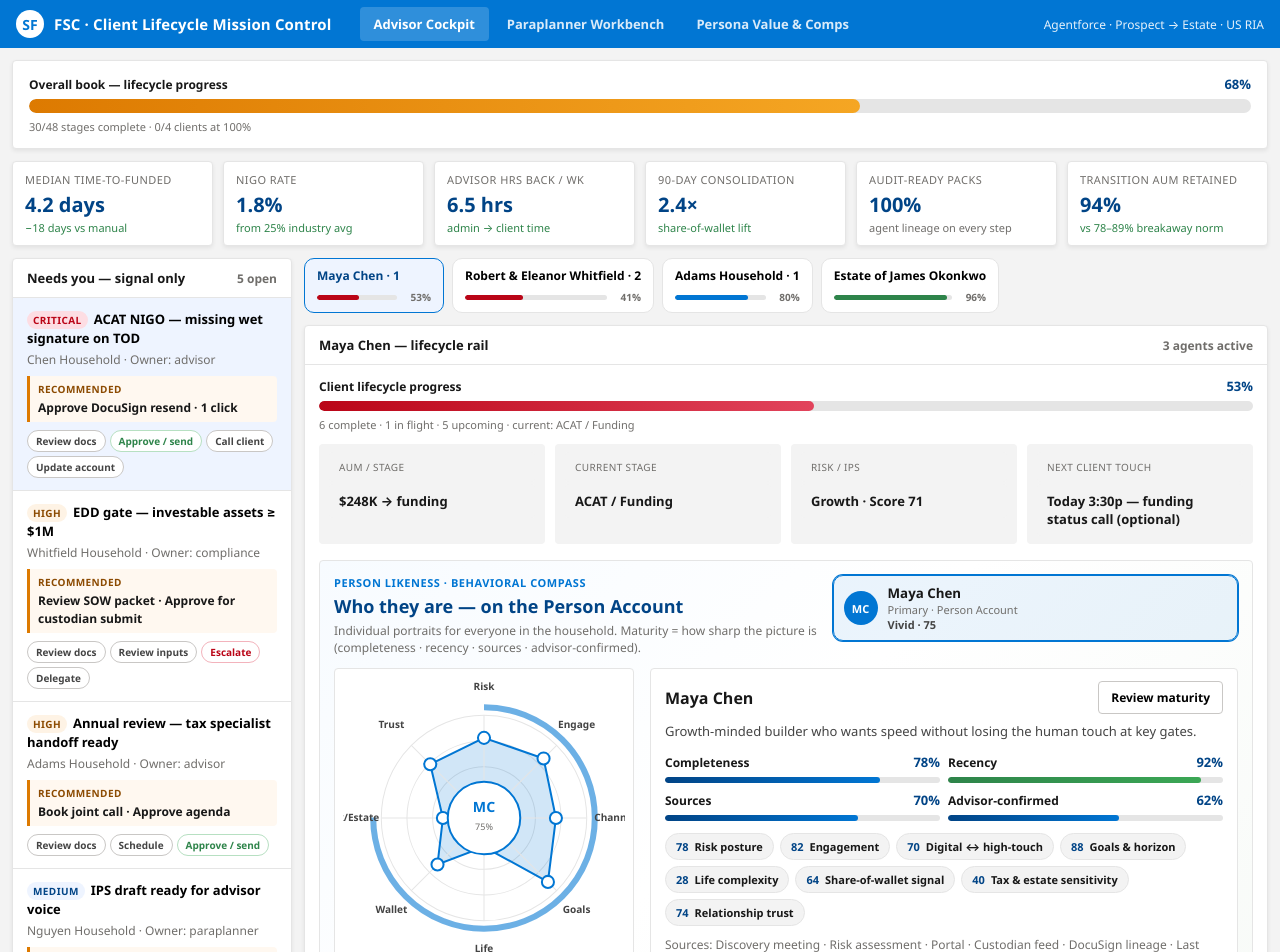
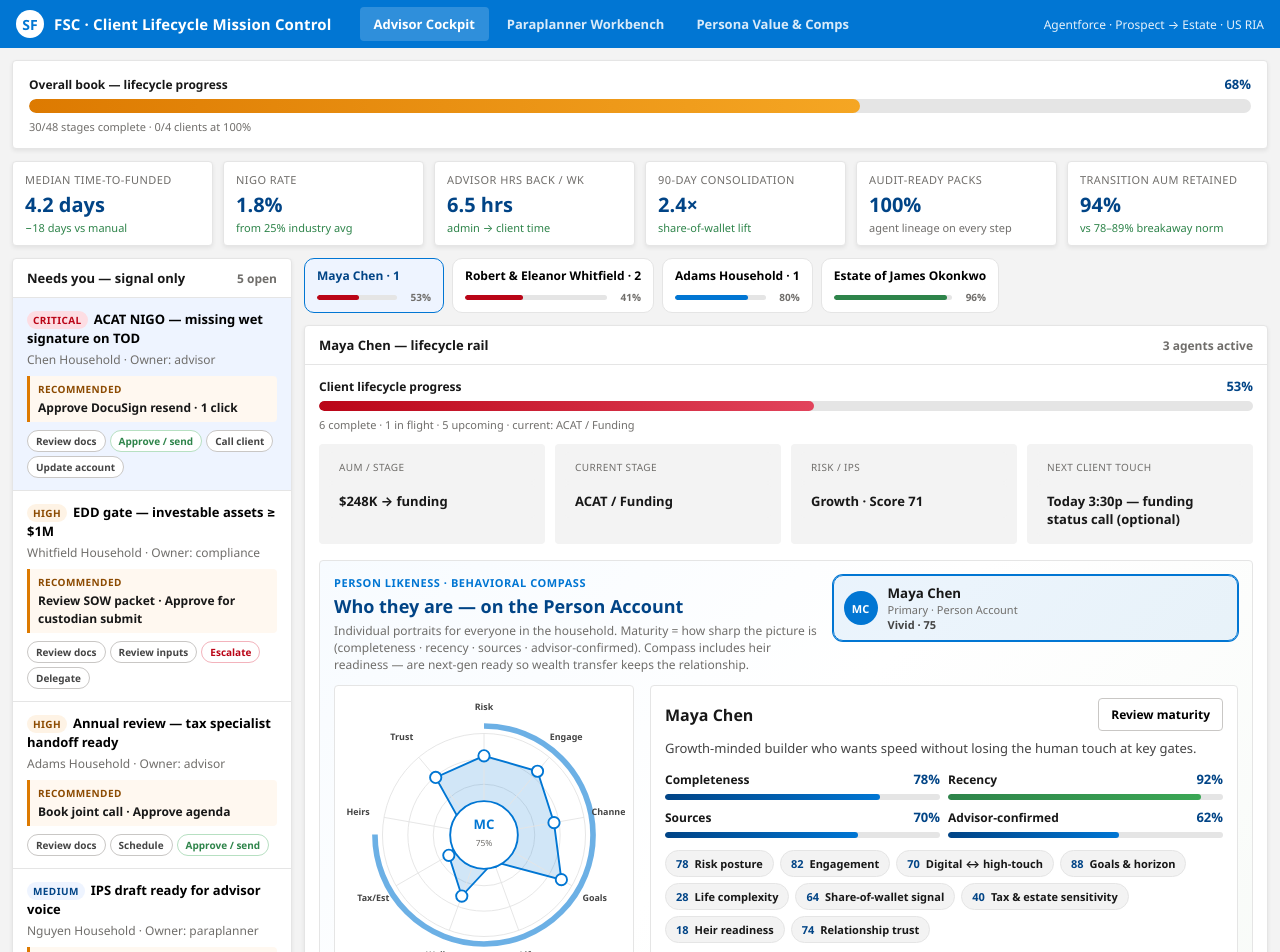
Before and after one commit to aseelig-eng/fsc-clm-mission-control, a React (Vite) app: page / in a window 1280 px wide. Shown: the top 952 px of the page. Built offline with nearby package versions, Linux system fonts and the light colour scheme.

Commit message:
Add heir readiness dimension to person likeness compass.
Advisors can see next-gen preparedness for wealth transfer so household relationships are retained through legacy events.

```diff
--- a/src/App.tsx
+++ b/src/App.tsx
@@ -521,7 +521,8 @@ export default function App() {
                         <h3 className="likeness-title">Who they are — on the Person Account</h3>
                         <p className="muted" style={{ margin: '4px 0 0' }}>
                           Individual portraits for everyone in the household. Maturity = how sharp the picture is
-                          (completeness · recency · sources · advisor-confirmed).
+                          (completeness · recency · sources · advisor-confirmed). Compass includes heir readiness —
+                          are next-gen ready so wealth transfer keeps the relationship.
                         </p>
                       </div>
                       <div className="person-switcher">
--- a/src/components/LikenessCompass.tsx
+++ b/src/components/LikenessCompass.tsx
@@ -14,10 +14,10 @@ export function LikenessCompass({
   selectedFacetId: string | null
   onSelectFacet: (facet: BehavioralFacet) => void
 }) {
-  const size = 280
+  const size = 300
   const cx = size / 2
   const cy = size / 2
-  const maxR = 102
+  const maxR = 108
   const tier = MATURITY_LABELS[person.maturity.tier]
 
   const points = FACET_META.map((meta) => {
@@ -75,7 +75,7 @@ export function LikenessCompass({
                 y={labelPos.y}
                 textAnchor="middle"
                 dominantBaseline="middle"
-                fontSize="10"
+                fontSize="9.5"
                 fontWeight={selected ? 700 : 600}
                 fill={selected ? person.accent : 'var(--sf-gray-2)'}
               >
--- a/src/data/drilldown.ts
+++ b/src/data/drilldown.ts
@@ -353,6 +353,15 @@ export function buildDrillItems(household: Household): DrillItem[] {
           m.score < 55
             ? 'Prioritize a discovery or confirmation pass on weakest facets'
             : 'Maintain freshness — confirm any agent-inferred facets before high-stakes advice',
+          (() => {
+            const heirs = person.facets.find((f) => f.id === 'heir_readiness')
+            if (!heirs) return 'Review heir readiness for wealth-transfer retention'
+            if (heirs.score < 45)
+              return `Heir readiness is low (${heirs.score}) — plan next-gen intro before transfer events to keep the household`
+            if (heirs.score < 70)
+              return `Heir readiness is forming (${heirs.score}) — deepen next-gen engagement this quarter`
+            return `Heir readiness looks solid (${heirs.score}) — keep next-gen touches on the calendar`
+          })(),
           'Click individual compass points to review behavioral evidence',
           'Do not treat low-maturity likenesses as exam-ready',
         ],
@@ -367,7 +376,12 @@ export function buildDrillItems(household: Household): DrillItem[] {
         kind: 'likeness_facet',
         title: `${person.name} · ${facet.label}`,
         subtitle: `Signal ${facet.score} · ${facet.inferredBy}`,
-        priority: facet.score < 40 || facet.inferredBy === 'agent' ? 'medium' : 'info',
+        priority:
+          facet.id === 'heir_readiness' && facet.score < 50
+            ? 'high'
+            : facet.score < 40 || facet.inferredBy === 'agent'
+              ? 'medium'
+              : 'info',
         householdId: household.id,
         person,
         facet,
--- a/src/data/portraits.ts
+++ b/src/data/portraits.ts
@@ -8,6 +8,7 @@ export type FacetId =
   | 'complexity'
   | 'wallet'
   | 'tax_estate'
+  | 'heir_readiness'
   | 'trust'
 
 export interface BehavioralFacet {
@@ -49,13 +50,14 @@ export interface PersonLikeness {
 
 export const FACET_META: { id: FacetId; short: string; angle: number }[] = [
   { id: 'risk', short: 'Risk', angle: -90 },
-  { id: 'engagement', short: 'Engage', angle: -45 },
-  { id: 'channel', short: 'Channel', angle: 0 },
-  { id: 'goals', short: 'Goals', angle: 45 },
-  { id: 'complexity', short: 'Life', angle: 90 },
-  { id: 'wallet', short: 'Wallet', angle: 135 },
-  { id: 'tax_estate', short: 'Tax/Estate', angle: 180 },
-  { id: 'trust', short: 'Trust', angle: 225 },
+  { id: 'engagement', short: 'Engage', angle: -50 },
+  { id: 'channel', short: 'Channel', angle: -10 },
+  { id: 'goals', short: 'Goals', angle: 30 },
+  { id: 'complexity', short: 'Life', angle: 70 },
+  { id: 'wallet', short: 'Wallet', angle: 110 },
+  { id: 'tax_estate', short: 'Tax/Est', angle: 150 },
+  { id: 'heir_readiness', short: 'Heirs', angle: 190 },
+  { id: 'trust', short: 'Trust', angle: 230 },
 ]
 
 export const MATURITY_LABELS: Record<MaturityTier, { title: string; hint: string }> = {
@@ -173,6 +175,15 @@ export const personsByHousehold: Record<string, PersonLikeness[]> = {
           recommendedReview: 'Validate sibling TOD matches discovery intent before DocuSign resend.',
         },
         {
+          id: 'heir_readiness',
+          label: 'Heir readiness',
+          score: 18,
+          blurb: 'Early-career — no next-gen cultivation yet; sibling TOD is paperwork, not a relationship.',
+          evidence: ['No adult children', 'Sibling TOD only', 'No family meeting on file'],
+          inferredBy: 'agent',
+          recommendedReview: 'Park heir work for now; revisit if household expands or TOD becomes multi-party.',
+        },
+        {
           id: 'trust',
           label: 'Relationship trust',
           score: 74,
@@ -266,6 +277,15 @@ export const personsByHousehold: Record<string, PersonLikeness[]> = {
           recommendedReview: 'Confirm W-9/FATCA checklist with him personally on the call.',
         },
         {
+          id: 'heir_readiness',
+          label: 'Heir readiness',
+          score: 42,
+          blurb: 'Docs point to transfer; next-gen barely knows the firm — retention risk at legacy event.',
+          evidence: ['Trust primary beneficiary', 'No heir intro meeting', 'Counsel knows kids; we do not'],
+          inferredBy: 'mixed',
+          recommendedReview: 'Propose a soft next-gen intro after principal clears — Eleanor owns the invite.',
+        },
+        {
           id: 'trust',
           label: 'Relationship trust',
           score: 70,
@@ -357,6 +377,15 @@ export const personsByHousehold: Record<string, PersonLikeness[]> = {
           recommendedReview: 'Avoid jargon; agent can draft plain-language FATCA explainer for you to own.',
         },
         {
+          id: 'heir_readiness',
+          label: 'Heir readiness',
+          score: 58,
+          blurb: 'Family thread started (granddaughter trusted contact) but heirs are not yet firm clients.',
+          evidence: ['Granddaughter as trusted contact', 'Asked about family continuity', 'No adult-child IPS'],
+          inferredBy: 'advisor',
+          recommendedReview: 'Offer a family wealth-meeting after funding — she will champion it if framed as care.',
+        },
+        {
           id: 'trust',
           label: 'Relationship trust',
           score: 76,
@@ -446,6 +475,15 @@ export const personsByHousehold: Record<string, PersonLikeness[]> = {
           evidence: ['Lifecycle Monitor KYC refresh', 'Tax specialist queued'],
           inferredBy: 'mixed',
           recommendedReview: 'Validate tax numbers with specialist before you voice them.',
+        },
+        {
+          id: 'heir_readiness',
+          label: 'Heir readiness',
+          score: 48,
+          blurb: 'Daughter is trusted contact only — not yet oriented to the firm or transfer plan.',
+          evidence: ['Daughter trusted contact', 'No next-gen meeting', 'Estate docs stale vs AR depth'],
+          inferredBy: 'mixed',
+          recommendedReview: 'Use AR close to propose a 30-min family continuity touch this quarter — retention hedge.',
         },
         {
           id: 'trust',
@@ -540,6 +578,15 @@ export const personsByHousehold: Record<string, PersonLikeness[]> = {
           recommendedReview: 'Frame Roth conversion as lifestyle tax bill, not strategy jargon.',
         },
         {
+          id: 'heir_readiness',
+          label: 'Heir readiness',
+          score: 52,
+          blurb: 'Family milestones matter to her — natural bridge to introduce next-gen without “estate talk.”',
+          evidence: ['Daughter trusted contact', 'Gift/travel goals', 'No heir education session'],
+          inferredBy: 'advisor',
+          recommendedReview: 'Ask Sam to host a short intro of daughter after AR — she will make it warm.',
+        },
+        {
           id: 'trust',
           label: 'Relationship trust',
           score: 86,
@@ -628,6 +675,15 @@ export const personsByHousehold: Record<string, PersonLikeness[]> = {
           evidence: ['Estate counsel', 'Tax ID pending'],
           inferredBy: 'mixed',
           recommendedReview: 'Bring counsel-aligned talk track Tuesday.',
+        },
+        {
+          id: 'heir_readiness',
+          label: 'Heir readiness',
+          score: 35,
+          blurb: 'Transfer in motion; surviving spouse not yet firm-ready — classic AUM attrition window.',
+          evidence: ['Spouse intro pending', 'No successor IPS', 'Letters testamentary in flight'],
+          inferredBy: 'agent',
+          recommendedReview: 'Treat Tuesday as heir-readiness work: care + path clarity, not portfolio.',
         },
         {
           id: 'trust',
@@ -720,6 +776,15 @@ export const personsByHousehold: Record<string, PersonLikeness[]> = {
           recommendedReview: 'Defer legal answers to counsel; you own relationship + next steps.',
         },
         {
+          id: 'heir_readiness',
+          label: 'Heir readiness',
+          score: 28,
+          blurb: 'She is the heir — low readiness to stay means household AUM is at risk this quarter.',
+          evidence: ['First formal intro pending', 'No goals captured', 'Industry attrition spike at death'],
+          inferredBy: 'mixed',
+          recommendedReview: 'Primary job Tuesday: make her feel known and safe — readiness before advice.',
+        },
+        {
           id: 'trust',
           label: 'Relationship trust',
           score: 40,
```
